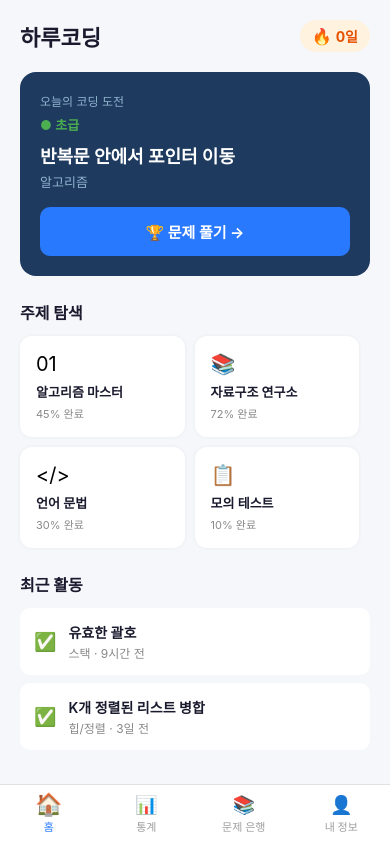
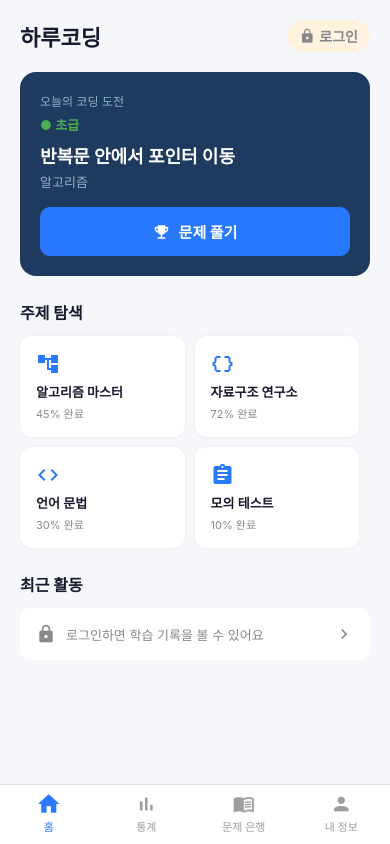
Before and after one commit to Be-senior-Project/Haru_Coding_front, a React Native app: screen / in a window 390 px wide. Built offline with nearby package versions, Linux system fonts and the light colour scheme; what @react-native-google-signin/google-signin would draw is missing.

Commit message:
이모지 변경

```diff
--- a/package.json
+++ b/package.json
@@ -20,7 +20,8 @@
     "react-native": "0.85.1",
     "react-native-dotenv": "^3.4.11",
     "react-native-safe-area-context": "^5.5.2",
-    "react-native-screens": "^4.24.0"
+    "react-native-screens": "^4.24.0",
+    "react-native-vector-icons": "^10.3.0"
   },
   "devDependencies": {
     "@babel/core": "^7.25.2",
@@ -36,6 +37,7 @@
     "@react-native/typescript-config": "0.85.1",
     "@types/jest": "^29.5.13",
     "@types/react": "^19.2.0",
+    "@types/react-native-vector-icons": "^6.4.18",
     "@types/react-test-renderer": "^19.1.0",
     "eslint": "^8.19.0",
     "jest": "^29.6.3",
--- a/src/navigation/AppNavigator.tsx
+++ b/src/navigation/AppNavigator.tsx
@@ -2,7 +2,7 @@ import React from 'react';
 import {NavigationContainer, DefaultTheme, DarkTheme} from '@react-navigation/native';
 import {createBottomTabNavigator} from '@react-navigation/bottom-tabs';
 import {createNativeStackNavigator} from '@react-navigation/native-stack';
-import {Text} from 'react-native';
+import MaterialIcons from 'react-native-vector-icons/MaterialIcons';
 
 import HomeScreen from '../screens/HomeScreen';
 import StatsScreen from '../screens/StatsScreen';
@@ -30,11 +30,11 @@ export type TabParamList = {
 const Stack = createNativeStackNavigator<RootStackParamList>();
 const Tab = createBottomTabNavigator<TabParamList>();
 
-const TAB_ICONS: Record<string, string> = {
-  홈: '🏠',
-  통계: '📊',
-  '문제 은행': '📚',
-  '내 정보': '👤',
+const TAB_ICON_NAMES: Record<string, string> = {
+  홈: 'home',
+  통계: 'bar-chart',
+  '문제 은행': 'menu-book',
+  '내 정보': 'person',
 };
 
 function TabNavigator() {
@@ -42,8 +42,8 @@ function TabNavigator() {
   return (
     <Tab.Navigator
       screenOptions={({route}) => ({
-        tabBarIcon: ({focused}) => (
-          <Text style={{fontSize: focused ? 22 : 18}}>{TAB_ICONS[route.name]}</Text>
+        tabBarIcon: ({focused, color}) => (
+          <MaterialIcons name={TAB_ICON_NAMES[route.name]} size={focused ? 26 : 22} color={color} />
         ),
         tabBarActiveTintColor: '#2979FF',
         tabBarInactiveTintColor: '#9E9E9E',
--- a/src/screens/HomeScreen.tsx
+++ b/src/screens/HomeScreen.tsx
@@ -7,6 +7,8 @@ import type {RootStackParamList} from '../navigation/AppNavigator';
 import {getTodayProblem} from '../data/mockProblems';
 import {useSafeAreaInsets} from 'react-native-safe-area-context';
 import {useTheme, type Colors} from '../theme/ThemeContext';
+import MaterialIcons from 'react-native-vector-icons/MaterialIcons';
+import MaterialCommunityIcons from 'react-native-vector-icons/MaterialCommunityIcons';
 
 const DIFFICULTY_COLOR: Record<string, string> = {
   초급: '#4CAF50',
@@ -14,10 +16,18 @@ const DIFFICULTY_COLOR: Record<string, string> = {
   고급: '#F44336',
 };
 
+const TOPIC_ICONS: {label: string; icon: string; lib: 'mi' | 'mc'; progress: number}[] = [
+  {label: '알고리즘 마스터', icon: 'account-tree', lib: 'mi', progress: 45},
+  {label: '자료구조 연구소', icon: 'data-object', lib: 'mi', progress: 72},
+  {label: '언어 문법', icon: 'code', lib: 'mi', progress: 30},
+  {label: '모의 테스트', icon: 'assignment', lib: 'mi', progress: 10},
+];
+
 export default function HomeScreen() {
   const navigation = useNavigation<NativeStackNavigationProp<RootStackParamList>>();
   const [streak, setStreak] = useState(0);
   const [todaySolved, setTodaySolved] = useState(false);
+  const [isLoggedIn, setIsLoggedIn] = useState(false);
   const todayProblem = getTodayProblem();
   const insets = useSafeAreaInsets();
   const {colors, fontScale} = useTheme();
@@ -30,19 +40,30 @@ export default function HomeScreen() {
   const loadStreak = async () => {
     const saved = await AsyncStorage.getItem('streak');
     const lastDate = await AsyncStorage.getItem('lastSolvedDate');
+    const token = await AsyncStorage.getItem('accessToken');
     const today = new Date().toISOString().split('T')[0];
     if (saved) {setStreak(parseInt(saved, 10));}
     if (lastDate === today) {setTodaySolved(true);}
+    setIsLoggedIn(!!token);
   };
 
   return (
     <ScrollView style={styles.container} contentContainerStyle={[styles.content, {paddingTop: insets.top + 20}]}>
       <View style={styles.header}>
         <Text style={styles.appName}>하루코딩</Text>
+        {isLoggedIn ? (
           <View style={styles.streakBadge}>
-          <Text style={styles.streakIcon}>🔥</Text>
+            <MaterialCommunityIcons name="fire" size={18} color="#E65100" />
             <Text style={styles.streakText}>{streak}일</Text>
           </View>
+        ) : (
+          <TouchableOpacity
+            style={styles.streakBadge}
+            onPress={() => navigation.navigate('Login')}>
+            <MaterialIcons name="lock" size={16} color={colors.subText} />
+            <Text style={[styles.streakText, {color: colors.subText}]}>로그인</Text>
+          </TouchableOpacity>
+        )}
       </View>
 
       <View style={styles.todayCard}>
@@ -57,22 +78,20 @@ export default function HomeScreen() {
         <TouchableOpacity
           style={[styles.solveButton, todaySolved && styles.solveButtonDone]}
           onPress={() => navigation.navigate('ProblemSolve', {problemId: todayProblem.id})}>
+          <View style={styles.solveButtonInner}>
+            <MaterialIcons name={todaySolved ? 'check-circle' : 'emoji-events'} size={18} color="#FFF" />
             <Text style={styles.solveButtonText}>
-            {todaySolved ? '✓ 완료 · 다시 풀기 →' : '🏆 문제 풀기 →'}
+              {todaySolved ? '완료 · 다시 풀기' : '문제 풀기'}
             </Text>
+          </View>
         </TouchableOpacity>
       </View>
 
       <Text style={styles.sectionTitle}>주제 탐색</Text>
       <View style={styles.topicGrid}>
-        {[
-          {label: '알고리즘 마스터', icon: '01', progress: 45},
-          {label: '자료구조 연구소', icon: '📚', progress: 72},
-          {label: '언어 문법', icon: '</>', progress: 30},
-          {label: '모의 테스트', icon: '📋', progress: 10},
-        ].map(topic => (
+        {TOPIC_ICONS.map(topic => (
           <View key={topic.label} style={styles.topicCard}>
-            <Text style={styles.topicIcon}>{topic.icon}</Text>
+            <MaterialIcons name={topic.icon} size={24} color="#2979FF" style={styles.topicIcon} />
             <Text style={styles.topicLabel}>{topic.label}</Text>
             <Text style={styles.topicProgress}>{topic.progress}% 완료</Text>
           </View>
@@ -80,18 +99,31 @@ export default function HomeScreen() {
       </View>
 
       <Text style={styles.sectionTitle}>최근 활동</Text>
-      {[
-        {title: '유효한 괄호', topic: '스택', time: '9시간 전', correct: true},
-        {title: 'K개 정렬된 리스트 병합', topic: '힙/정렬', time: '3일 전', correct: true},
-      ].map(item => (
+      {isLoggedIn ? (
+        [{title: '유효한 괄호', topic: '스택', time: '9시간 전', correct: true},
+         {title: 'K개 정렬된 리스트 병합', topic: '힙/정렬', time: '3일 전', correct: true}].map(item => (
           <View key={item.title} style={styles.activityItem}>
-          <Text style={styles.activityIcon}>{item.correct ? '✅' : '❌'}</Text>
+            <MaterialIcons
+              name={item.correct ? 'check-circle' : 'cancel'}
+              size={22}
+              color={item.correct ? '#4CAF50' : '#F44336'}
+              style={styles.activityIcon}
+            />
             <View style={styles.activityInfo}>
               <Text style={styles.activityTitle}>{item.title}</Text>
               <Text style={styles.activityMeta}>{item.topic} · {item.time}</Text>
             </View>
           </View>
-      ))}
+        ))
+      ) : (
+        <TouchableOpacity
+          style={styles.loginBanner}
+          onPress={() => navigation.navigate('Login')}>
+          <MaterialIcons name="lock" size={20} color={colors.subText} />
+          <Text style={styles.loginBannerText}>로그인하면 학습 기록을 볼 수 있어요</Text>
+          <MaterialIcons name="chevron-right" size={20} color={colors.subText} />
+        </TouchableOpacity>
+      )}
     </ScrollView>
   );
 }
@@ -109,9 +141,9 @@ function makeStyles(c: Colors, fs: number) {
       paddingHorizontal: 12,
       paddingVertical: 6,
       borderRadius: 20,
+      gap: 4,
     },
-    streakIcon: {fontSize: 16},
-    streakText: {fontSize: 14 * fs, fontWeight: '700', color: '#E65100', marginLeft: 4},
+    streakText: {fontSize: 14 * fs, fontWeight: '700', color: '#E65100'},
     todayCard: {backgroundColor: '#1E3A5F', borderRadius: 16, padding: 20, marginBottom: 24},
     todayLabel: {fontSize: 12 * fs, color: '#90B4CE', marginBottom: 6},
     difficultyBadge: {marginBottom: 8},
@@ -120,6 +152,7 @@ function makeStyles(c: Colors, fs: number) {
     todayTopic: {fontSize: 13 * fs, color: '#90B4CE', marginBottom: 16},
     solveButton: {backgroundColor: '#2979FF', borderRadius: 10, paddingVertical: 14, alignItems: 'center'},
     solveButtonDone: {backgroundColor: '#4CAF50'},
+    solveButtonInner: {flexDirection: 'row', alignItems: 'center', gap: 8},
     solveButtonText: {color: '#FFFFFF', fontWeight: '700', fontSize: 15 * fs},
     sectionTitle: {fontSize: 16 * fs, fontWeight: '700', color: c.text, marginBottom: 12},
     topicGrid: {flexDirection: 'row', flexWrap: 'wrap', gap: 10, marginBottom: 24},
@@ -133,7 +166,7 @@ function makeStyles(c: Colors, fs: number) {
       shadowRadius: 4,
       elevation: 2,
     },
-    topicIcon: {fontSize: 20, marginBottom: 6},
+    topicIcon: {marginBottom: 6},
     topicLabel: {fontSize: 13 * fs, fontWeight: '600', color: c.text, marginBottom: 4},
     topicProgress: {fontSize: 11 * fs, color: c.subText},
     activityItem: {
@@ -144,9 +177,18 @@ function makeStyles(c: Colors, fs: number) {
       padding: 14,
       marginBottom: 8,
     },
-    activityIcon: {fontSize: 18, marginRight: 12},
+    activityIcon: {marginRight: 12},
     activityInfo: {flex: 1},
     activityTitle: {fontSize: 14 * fs, fontWeight: '600', color: c.text},
     activityMeta: {fontSize: 12 * fs, color: c.subText, marginTop: 2},
+    loginBanner: {
+      flexDirection: 'row',
+      alignItems: 'center',
+      backgroundColor: c.card,
+      borderRadius: 10,
+      padding: 16,
+      gap: 10,
+    },
+    loginBannerText: {flex: 1, fontSize: 13 * fs, color: c.subText},
   });
 }
--- a/src/screens/ProfileScreen.tsx
+++ b/src/screens/ProfileScreen.tsx
@@ -6,8 +6,24 @@ import {useTheme, type Colors, type FontSizeKey} from '../theme/ThemeContext';
 import {useNavigation} from '@react-navigation/native';
 import {NativeStackNavigationProp} from '@react-navigation/native-stack';
 import {RootStackParamList} from '../navigation/AppNavigator';
+import MaterialIcons from 'react-native-vector-icons/MaterialIcons';
+import MaterialCommunityIcons from 'react-native-vector-icons/MaterialCommunityIcons';
 
-const badges = ['🏆', '📅', '🐱', '🔍', '👑', '🎯'];
+const BADGE_ICONS: {name: string; lib: 'mi' | 'mc'}[] = [
+  {name: 'emoji-events', lib: 'mi'},
+  {name: 'calendar-today', lib: 'mi'},
+  {name: 'pets', lib: 'mi'},
+  {name: 'search', lib: 'mi'},
+  {name: 'stars', lib: 'mi'},
+  {name: 'gps-fixed', lib: 'mi'},
+];
+
+const SETTINGS: {label: string; icon: string; lib: 'mi' | 'mc'}[] = [
+  {label: '프로필 수정', icon: 'edit', lib: 'mi'},
+  {label: '알림 설정', icon: 'notifications', lib: 'mi'},
+  {label: '서비스 약관', icon: 'description', lib: 'mi'},
+  {label: '로그아웃', icon: 'logout', lib: 'mi'},
+];
 
 const FONT_SIZE_OPTIONS: {key: FontSizeKey; label: string; size: number}[] = [
   {key: 'small', label: '가', size: 13},
@@ -32,82 +48,95 @@ export default function ProfileScreen() {
   const handleLogout = async () => {
     await AsyncStorage.multiRemove(['accessToken', 'refreshToken']);
     setHasToken(false);
-  };
-
-  const handleLogin = () => {
-    navigation.navigate('Login');
+    navigation.reset({index: 0, routes: [{name: 'Login'}]});
   };
 
   return (
     <ScrollView style={styles.container} contentContainerStyle={[styles.content, {paddingTop: insets.top + 20}]}>
       <View style={styles.profileCard}>
         <View style={styles.avatar}>
-          <Text style={styles.avatarText}>👤</Text>
+          <MaterialIcons name="person" size={48} color={colors.subText} />
+          {hasToken && (
             <View style={styles.levelBadge}>
               <Text style={styles.levelText}>lv.12</Text>
             </View>
+          )}
         </View>
+
+        {hasToken ? (
+          <>
             <Text style={styles.username}>홍길동</Text>
             <Text style={styles.userLevel}>lv.12 중급</Text>
             <View style={styles.expBar}>
               <View style={[styles.expFill, {width: '67%'}]} />
             </View>
             <Text style={styles.expText}>EXP PROGRESS 67%</Text>
-
             <View style={styles.statsRow}>
               <View style={styles.statItem}>
-            <Text style={styles.statIcon}>🔥</Text>
+                <MaterialCommunityIcons name="fire" size={22} color="#E65100" />
                 <Text style={styles.statLabel}>연속 학습</Text>
                 <Text style={styles.statValue}>{streak}일</Text>
               </View>
               <View style={styles.statItem}>
-            <Text style={styles.statIcon}>📝</Text>
+                <MaterialIcons name="edit-note" size={22} color="#2979FF" />
                 <Text style={styles.statLabel}>총 문제</Text>
                 <Text style={styles.statValue}>{totalSolved}개</Text>
               </View>
               <View style={styles.statItem}>
-            <Text style={styles.statIcon}>🏅</Text>
+                <MaterialIcons name="military-tech" size={22} color="#FF9800" />
                 <Text style={styles.statLabel}>랭킹</Text>
                 <Text style={styles.statValue}>25%</Text>
               </View>
               <View style={styles.statItem}>
-            <Text style={styles.statIcon}>✅</Text>
+                <MaterialIcons name="check-circle" size={22} color="#4CAF50" />
                 <Text style={styles.statLabel}>정답률</Text>
                 <Text style={styles.statValue}>88%</Text>
               </View>
             </View>
+          </>
+        ) : (
+          <TouchableOpacity style={styles.loginPrompt} onPress={() => navigation.navigate('Login')}>
+            <MaterialIcons name="lock" size={28} color={colors.subText} />
+            <Text style={styles.loginPromptText}>로그인하면 내 정보를 볼 수 있어요</Text>
+            <View style={styles.loginPromptBtn}>
+              <Text style={styles.loginPromptBtnText}>로그인하기</Text>
+            </View>
+          </TouchableOpacity>
+        )}
       </View>
 
       <Text style={styles.sectionTitle}>업적 및 배지</Text>
+      {hasToken ? (
         <View style={styles.badgeRow}>
-        {badges.map((b, i) => (
+          {BADGE_ICONS.map((b, i) => (
             <View key={i} style={[styles.badgeItem, i === 1 && styles.badgeActive]}>
-            <Text style={styles.badgeEmoji}>{b}</Text>
+              <MaterialIcons name={b.name} size={26} color={i === 1 ? '#2979FF' : colors.subText} />
             </View>
           ))}
         </View>
+      ) : (
+        <View style={styles.lockedBox}>
+          <MaterialIcons name="lock" size={20} color={colors.subText} />
+          <Text style={styles.lockedText}>로그인 후 확인할 수 있어요</Text>
+        </View>
+      )}
 
       <Text style={styles.sectionTitle}>설정 및 관리</Text>
       <View style={styles.settingsCard}>
-        {[
-          {label: '프로필 수정', icon: '✏️'},
-          {label: '알림 설정', icon: '🔔'},
-          {label: '서비스 약관', icon: '📄'},
-          {label: '로그아웃', icon: '🚪'},
-        ].map(item => (
+        {SETTINGS.filter(item => item.label !== '로그아웃').map(item => (
           <TouchableOpacity key={item.label} style={styles.settingRow}>
-            <Text style={styles.settingIcon}>{item.icon}</Text>
+            <MaterialIcons name={item.icon} size={20} color={colors.subText} style={styles.settingIcon} />
             <Text style={styles.settingLabel}>{item.label}</Text>
-            <Text style={styles.settingArrow}>›</Text>
+            <MaterialIcons name="chevron-right" size={20} color={colors.subText} />
           </TouchableOpacity>
         ))}
         <View style={styles.settingRow}>
-          <Text style={styles.settingIcon}>🌙</Text>
+          <MaterialIcons name="dark-mode" size={20} color={colors.subText} style={styles.settingIcon} />
           <Text style={styles.settingLabel}>다크모드 설정</Text>
           <Switch value={isDark} onValueChange={toggleTheme} />
         </View>
         <View style={styles.settingRow}>
-          <Text style={styles.settingIcon}>🔤</Text>
+          <MaterialIcons name="text-fields" size={20} color={colors.subText} style={styles.settingIcon} />
           <Text style={styles.settingLabel}>글자 크기</Text>
           <View style={styles.fontSizeRow}>
             {FONT_SIZE_OPTIONS.map(opt => (
@@ -127,18 +156,13 @@ export default function ProfileScreen() {
             ))}
           </View>
         </View>
-      </View>
-
-      {/* DEV ONLY */}
-      {hasToken ? (
-        <TouchableOpacity style={styles.devLogoutBtn} onPress={handleLogout}>
-          <Text style={styles.devLogoutText}>[DEV] 로그아웃</Text>
-        </TouchableOpacity>
-      ) : (
-        <TouchableOpacity style={styles.devLoginBtn} onPress={handleLogin}>
-          <Text style={styles.devLoginText}>[DEV] 로그인하기</Text>
+        {hasToken && (
+          <TouchableOpacity style={styles.settingRow} onPress={handleLogout}>
+            <MaterialIcons name="logout" size={20} color="#F44336" style={styles.settingIcon} />
+            <Text style={[styles.settingLabel, {color: '#F44336'}]}>로그아웃</Text>
           </TouchableOpacity>
         )}
+      </View>
     </ScrollView>
   );
 }
@@ -149,7 +173,6 @@ function makeStyles(c: Colors, fs: number) {
     content: {padding: 20, paddingBottom: 40},
     profileCard: {backgroundColor: c.card, borderRadius: 16, padding: 20, alignItems: 'center', marginBottom: 20, elevation: 2},
     avatar: {position: 'relative', marginBottom: 10},
-    avatarText: {fontSize: 48},
     levelBadge: {
       position: 'absolute',
       bottom: -4,
@@ -162,61 +185,31 @@ function makeStyles(c: Colors, fs: number) {
     levelText: {fontSize: 10, color: '#FFF', fontWeight: '700'},
     username: {fontSize: 20 * fs, fontWeight: '700', color: c.text},
     userLevel: {fontSize: 13 * fs, color: c.subText, marginBottom: 8},
-    expBar: {
-      width: '100%',
-      height: 8,
-      backgroundColor: c.border,
-      borderRadius: 4,
-      overflow: 'hidden',
-      marginBottom: 4,
-    },
+    expBar: {width: '100%', height: 8, backgroundColor: c.border, borderRadius: 4, overflow: 'hidden', marginBottom: 4},
     expFill: {height: '100%', backgroundColor: '#2979FF', borderRadius: 4},
     expText: {fontSize: 11 * fs, color: c.subText, marginBottom: 16},
     statsRow: {flexDirection: 'row', justifyContent: 'space-around', width: '100%'},
-    statItem: {alignItems: 'center', gap: 2},
-    statIcon: {fontSize: 20},
+    statItem: {alignItems: 'center', gap: 4},
     statLabel: {fontSize: 11 * fs, color: c.subText},
     statValue: {fontSize: 16 * fs, fontWeight: '700', color: c.text},
     sectionTitle: {fontSize: 16 * fs, fontWeight: '700', color: c.text, marginBottom: 12},
+    loginPrompt: {alignItems: 'center', paddingVertical: 8, gap: 8},
+    loginPromptText: {fontSize: 13 * fs, color: c.subText, textAlign: 'center'},
+    loginPromptBtn: {backgroundColor: '#2979FF', borderRadius: 10, paddingVertical: 10, paddingHorizontal: 28, marginTop: 4},
+    loginPromptBtnText: {color: '#FFF', fontWeight: '700', fontSize: 14 * fs},
+    lockedBox: {flexDirection: 'row', alignItems: 'center', gap: 6, backgroundColor: c.card, borderRadius: 10, padding: 14, marginBottom: 20},
+    lockedText: {fontSize: 13 * fs, color: c.subText},
     badgeRow: {flexDirection: 'row', flexWrap: 'wrap', gap: 10, marginBottom: 20},
-    badgeItem: {
-      width: 52,
-      height: 52,
-      borderRadius: 12,
-      backgroundColor: c.border,
-      alignItems: 'center',
-      justifyContent: 'center',
-    },
+    badgeItem: {width: 52, height: 52, borderRadius: 12, backgroundColor: c.border, alignItems: 'center', justifyContent: 'center'},
     badgeActive: {backgroundColor: c.isDark ? '#1A2F4A' : '#E3F2FD', borderWidth: 2, borderColor: '#2979FF'},
-    badgeEmoji: {fontSize: 24},
     settingsCard: {backgroundColor: c.card, borderRadius: 14, overflow: 'hidden', elevation: 2},
-    settingRow: {
-      flexDirection: 'row',
-      alignItems: 'center',
-      padding: 16,
-      borderBottomWidth: 1,
-      borderBottomColor: c.border,
-    },
-    settingIcon: {fontSize: 18, marginRight: 12},
+    settingRow: {flexDirection: 'row', alignItems: 'center', padding: 16, borderBottomWidth: 1, borderBottomColor: c.border},
+    settingIcon: {marginRight: 12},
     settingLabel: {flex: 1, fontSize: 14 * fs, color: c.text},
-    settingArrow: {fontSize: 18, color: c.subText},
     fontSizeRow: {flexDirection: 'row', gap: 8},
-    fontSizeBtn: {
-      width: 40,
-      height: 40,
-      borderRadius: 8,
-      borderWidth: 1.5,
-      borderColor: c.border,
-      alignItems: 'center',
-      justifyContent: 'center',
-      backgroundColor: c.bg,
-    },
+    fontSizeBtn: {width: 40, height: 40, borderRadius: 8, borderWidth: 1.5, borderColor: c.border, alignItems: 'center', justifyContent: 'center', backgroundColor: c.bg},
     fontSizeBtnActive: {borderColor: '#2979FF', backgroundColor: c.isDark ? '#1A1F3A' : '#EEF2FF'},
     fontSizeBtnText: {color: c.subText, fontWeight: '600'},
     fontSizeBtnTextActive: {color: '#2979FF'},
-    devLogoutBtn: {marginTop: 24, alignSelf: 'center', paddingVertical: 10, paddingHorizontal: 24, borderRadius: 8, borderWidth: 1, borderColor: '#FF5252'},
-    devLogoutText: {color: '#FF5252', fontSize: 13 * fs, fontWeight: '600'},
-    devLoginBtn: {marginTop: 24, alignSelf: 'center', paddingVertical: 10, paddingHorizontal: 24, borderRadius: 8, borderWidth: 1, borderColor: '#2979FF'},
-    devLoginText: {color: '#2979FF', fontSize: 13 * fs, fontWeight: '600'},
   });
 }
```
Also changed, not shown: src/screens/LoginScreen.tsx (+10 -3 lines), App.tsx (line endings or trailing spaces), 2 other files (tests, documents, lock files or other folders). Lines whose indentation alone changed are shown as unchanged.
